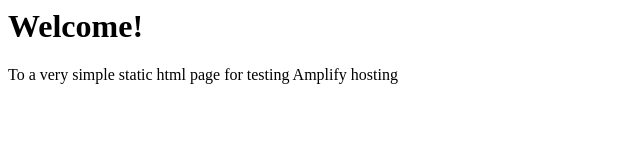
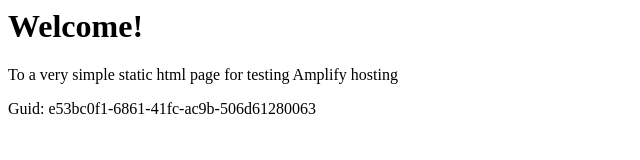
Before and after one commit to aws-aemilia-nrt/Github-PR-Commit-Integration-Test-DoNotTouch-GitHubAutoBuildCanaryTest-v1-preprod-ap-northeast-1, a website: page src/index.html in a window 1280 px wide. Shown: the whole page, without its empty margins (0-640 px from the left). Drawn offline with Linux system fonts and the light colour scheme.

Commit message:
commit from integ tests

```diff
--- a/src/index.html
+++ b/src/index.html
@@ -1,3 +1,5 @@
+
+
 <html lang="en">
 
 <head>
@@ -10,6 +12,6 @@
 <body>
     <h1>Welcome!</h1>
     <p>To a very simple static html page for testing Amplify hosting</p>
-</body>
+    <p>Guid: e53bc0f1-6861-41fc-ac9b-506d61280063</p></body>
 
 </html>
```
